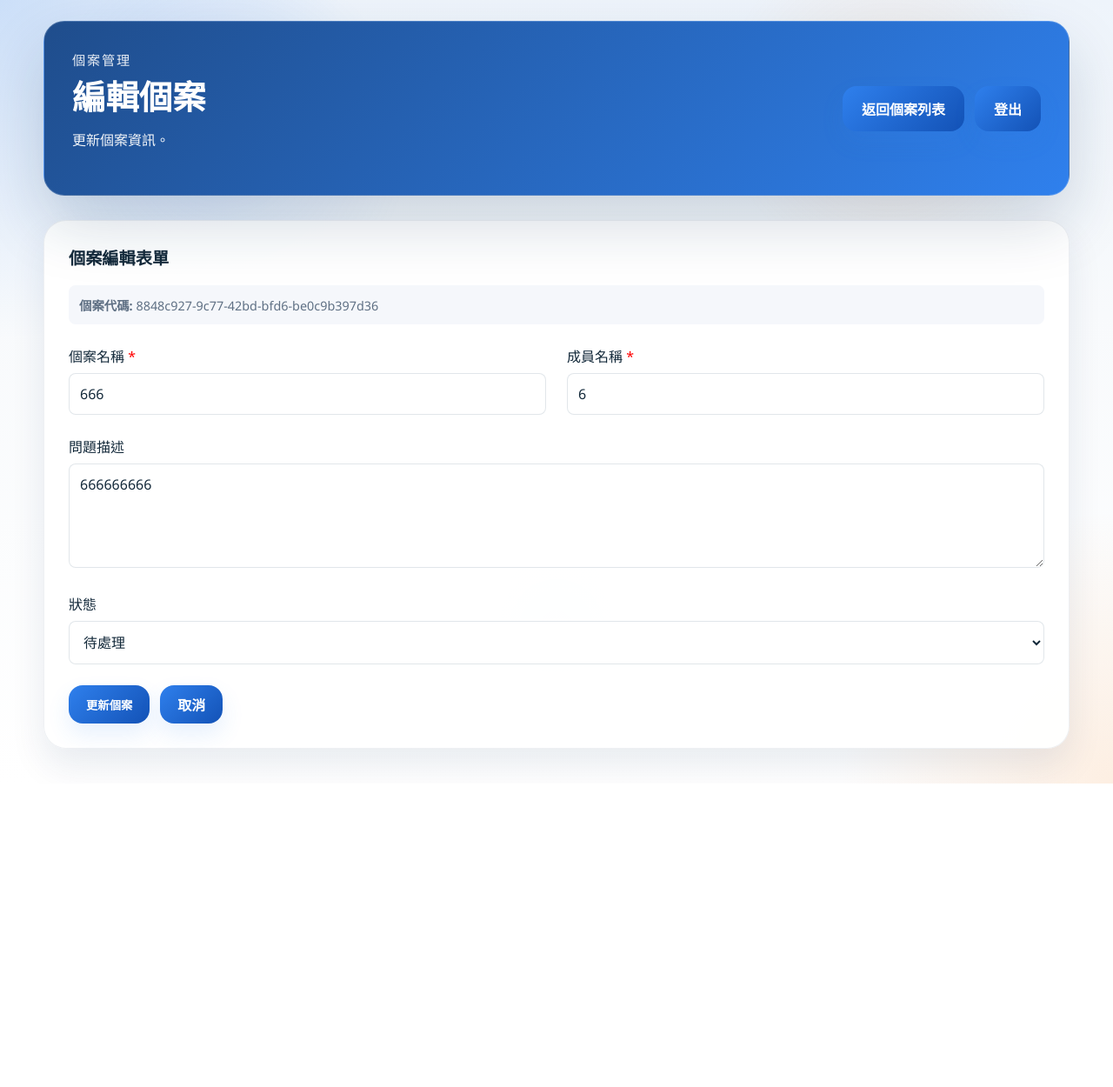
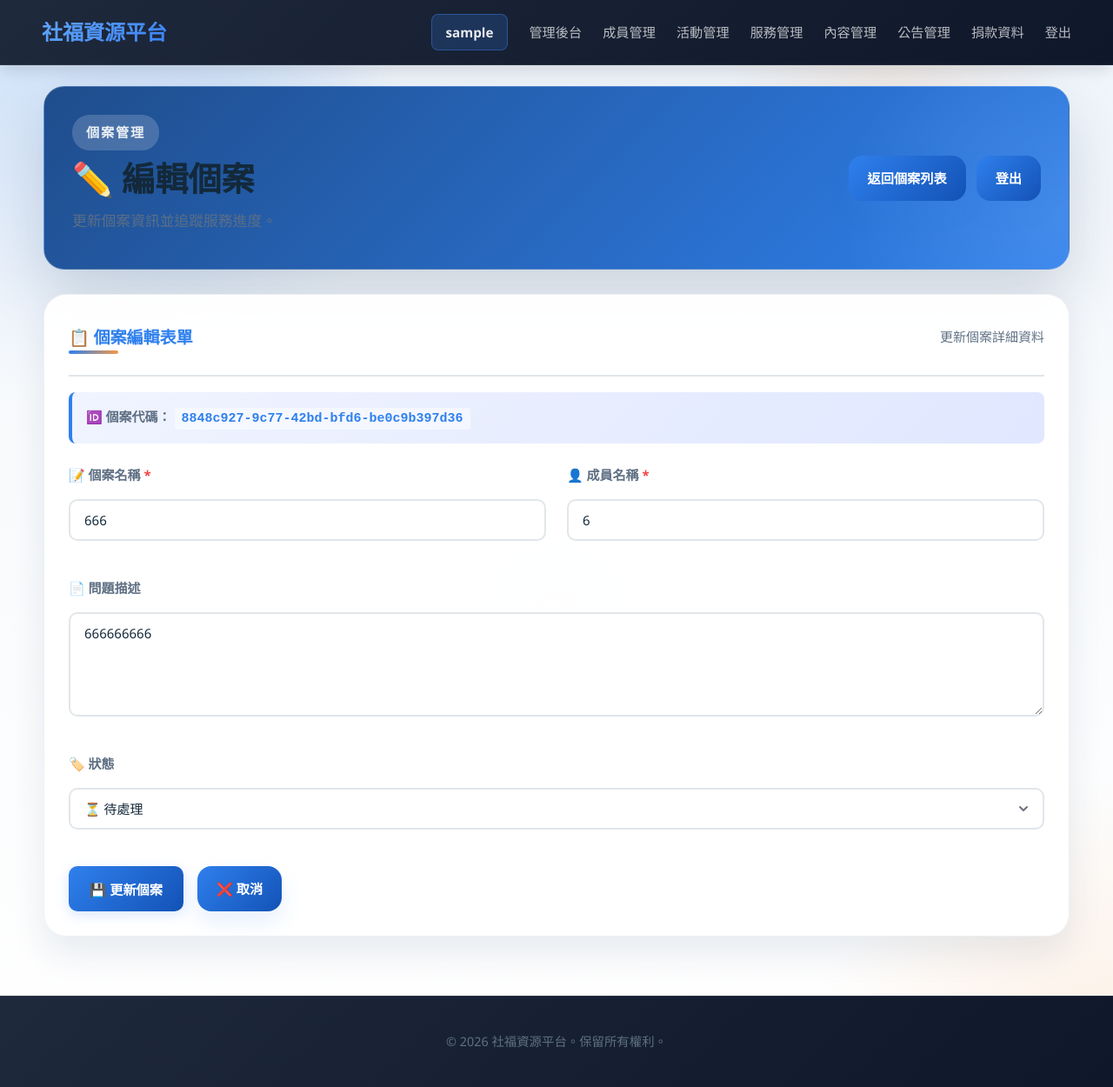
Before and after one commit to HankLee1016/-, a Flask app: page /admin/cases/8848c927-9c77-42bd-bfd6-be0c9b397d36/edit in a window 1280 px wide. Shown: the whole page at 87% size. Before the commit the page ends 901 px from the top, so only its background shows below. Run offline with Flask 3, Linux system fonts and the light colour scheme; the visitor is signed in with stand-in values (Sample User, id 1); some libraries are stand-ins or nearby versions.

Commit message:
編輯個案

```diff
--- a/templates/case_edit.html
+++ b/templates/case_edit.html
@@ -1,145 +1,80 @@
-<!DOCTYPE html>
-<html lang="zh-TW">
-<head>
-    <meta charset="UTF-8">
-    <title>編輯個案</title>
-    <link rel="stylesheet" href="/static/css/index.css">
-    <style>
-        .form-group {
-            margin-bottom: 24px;
-        }
-        label {
-            display: block;
-            margin-bottom: 8px;
-            font-weight: 500;
-            color: var(--text-primary);
-        }
-        input[type="text"],
-        textarea,
-        select {
-            width: 100%;
-            padding: 12px;
-            border: 1px solid var(--border);
-            border-radius: 8px;
-            font-family: 'Noto Sans TC', 'Segoe UI', Arial, sans-serif;
-            font-size: 1rem;
-            color: var(--text-primary);
-            background-color: var(--surface);
-            transition: border-color 0.2s;
-        }
-        input[type="text"]:focus,
-        textarea:focus,
-        select:focus {
-            outline: none;
-            border-color: var(--primary);
-            box-shadow: 0 0 0 3px rgba(47, 128, 237, 0.1);
-        }
-        textarea {
-            resize: vertical;
-            min-height: 120px;
-        }
-        .form-row {
-            display: grid;
-            grid-template-columns: 1fr 1fr;
-            gap: 24px;
-        }
-        @media (max-width: 640px) {
-            .form-row {
-                grid-template-columns: 1fr;
-            }
-        }
-        .form-actions {
-            display: flex;
-            gap: 12px;
-            justify-content: flex-start;
-        }
-        .form-actions .button {
-            padding: 10px 20px;
-            text-decoration: none;
-            cursor: pointer;
-        }
-        .error-message {
-            background-color: #ffebee;
-            color: #c62828;
-            padding: 12px;
-            border-radius: 8px;
-            margin-bottom: 20px;
-        }
-        .case-id-info {
-            background-color: var(--surface-soft);
-            padding: 12px;
-            border-radius: 8px;
-            margin-bottom: 24px;
-            font-size: 0.9rem;
-            color: var(--text-secondary);
-        }
-    </style>
-</head>
-<body>
+{% extends 'base.html' %}
+
+{% block title %}編輯個案 — 社福資源平台{% endblock %}
+
+{% block content %}
     <div class="page-bg"></div>
-    <div class="container">
     <header class="hero-card">
         <div class="hero-copy">
             <span class="eyebrow">個案管理</span>
-                <h1>編輯個案</h1>
-                <p>更新個案資訊。</p>
+            <h1>✏️ 編輯個案</h1>
+            <p>更新個案資訊並追蹤服務進度。</p>
         </div>
         <div class="hero-actions">
-                <a class="button" href="/admin/cases">返回個案列表</a>
-                <a class="button" href="/logout">登出</a>
+            <a class="button button-secondary" href="/admin/cases">返回個案列表</a>
+            <a class="button button-secondary" href="/logout">登出</a>
         </div>
     </header>
 
     <section class="card">
         <div class="card-title">
-                <h2>個案編輯表單</h2>
+            <h2 class="section-title">📋 個案編輯表單</h2>
+            <p class="text-muted">更新個案詳細資料</p>
         </div>
 
         {% if error %}
-            <div class="error-message">{{ error }}</div>
+            <div class="message error">❌ {{ error }}</div>
         {% endif %}
 
         {% if case %}
-            <div class="case-id-info">
-                <strong>個案代碼:</strong> {{ case.id }}
+            <div style="
+                background: linear-gradient(135deg, #f0f4ff, #e0e7ff);
+                padding: 1rem;
+                border-radius: 8px;
+                border-left: 4px solid var(--primary);
+                margin-bottom: 1.5rem;
+            ">
+                <p style="margin: 0; color: var(--text-secondary);">
+                    <span class="font-semibold">🆔 個案代碼：</span> <code style="background: rgba(255,255,255,0.5); padding: 0.25rem 0.5rem; border-radius: 4px;">{{ case.id }}</code>
+                </p>
             </div>
 
             <form method="post" action="/admin/cases/{{ case.id }}/edit">
-                <div class="form-row">
-                    <div class="form-group">
-                        <label for="case_name">個案名稱 <span style="color: red;">*</span></label>
-                        <input type="text" id="case_name" name="case_name" required placeholder="輸入個案名稱" value="{{ case.case_name }}">
-                    </div>
-                    <div class="form-group">
-                        <label for="member_name">成員名稱 <span style="color: red;">*</span></label>
-                        <input type="text" id="member_name" name="member_name" required placeholder="輸入成員名稱" value="{{ case.member_name }}">
-                    </div>
+                <div style="display: grid; grid-template-columns: 1fr 1fr; gap: 1.5rem;">
+                    <label>
+                        <span class="label-text font-semibold">📝 個案名稱 <span style="color: #ef4444;">*</span></span>
+                        <input type="text" name="case_name" required placeholder="輸入個案名稱" value="{{ case.case_name }}">
+                    </label>
+                    <label>
+                        <span class="label-text font-semibold">👤 成員名稱 <span style="color: #ef4444;">*</span></span>
+                        <input type="text" name="member_name" required placeholder="輸入成員名稱" value="{{ case.member_name }}">
+                    </label>
                 </div>
 
-                <div class="form-group">
-                    <label for="issue_description">問題描述</label>
-                    <textarea id="issue_description" name="issue_description" placeholder="詳細描述此個案的主要問題和背景...">{{ case.issue_description }}</textarea>
-                </div>
+                <label style="margin-top: 1.5rem;">
+                    <span class="label-text font-semibold">📄 問題描述</span>
+                    <textarea name="issue_description" placeholder="詳細描述此個案的主要問題和背景...">{{ case.issue_description }}</textarea>
+                </label>
 
-                <div class="form-group">
-                    <label for="status">狀態</label>
-                    <select id="status" name="status">
-                        <option value="待處理" {% if case.status == '待處理' %}selected{% endif %}>待處理</option>
-                        <option value="進行中" {% if case.status == '進行中' %}selected{% endif %}>進行中</option>
-                        <option value="已結案" {% if case.status == '已結案' %}selected{% endif %}>已結案</option>
+                <label style="margin-top: 1.5rem;">
+                    <span class="label-text font-semibold">🏷️ 狀態</span>
+                    <select name="status">
+                        <option value="待處理" {% if case.status == '待處理' %}selected{% endif %}>⏳ 待處理</option>
+                        <option value="進行中" {% if case.status == '進行中' %}selected{% endif %}>🔵 進行中</option>
+                        <option value="已結案" {% if case.status == '已結案' %}selected{% endif %}>✅ 已結案</option>
                     </select>
-                </div>
+                </label>
 
-                <div class="form-actions">
-                    <button type="submit" class="button" style="background-color: var(--primary); color: white; border: none; cursor: pointer;">更新個案</button>
-                    <a class="button" href="/admin/cases" style="background-color: var(--text-secondary); color: white; text-align: center;">取消</a>
+                <div style="display: flex; gap: 1rem; margin-top: 1.5rem;">
+                    <button type="submit" class="button">💾 更新個案</button>
+                    <a href="/admin/cases" class="button button-secondary">❌ 取消</a>
                 </div>
             </form>
         {% else %}
-            <p>個案不存在。</p>
-            <a class="button" href="/admin/cases">返回個案列表</a>
+            <div class="empty-state">
+                <p class="text-muted">個案不存在</p>
+                <a class="button mt-3" href="/admin/cases" style="margin-top: 1rem;">返回個案列表</a>
+            </div>
         {% endif %}
     </section>
-    </div>
-</body>
-</html>
+{% endblock %}
```
Lines whose indentation alone changed are shown as unchanged.
